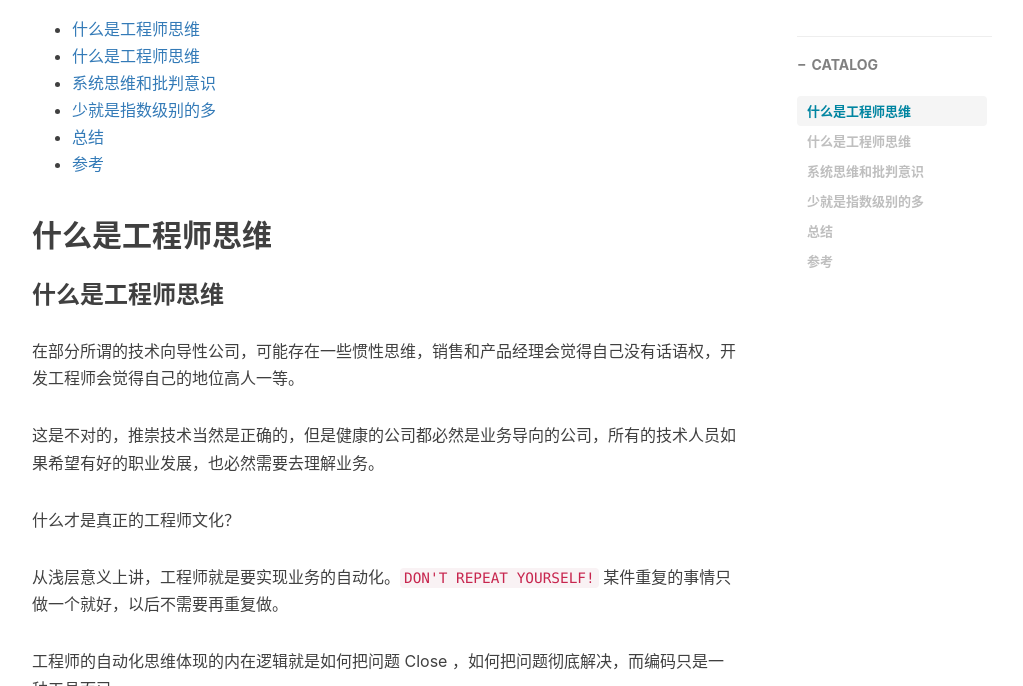
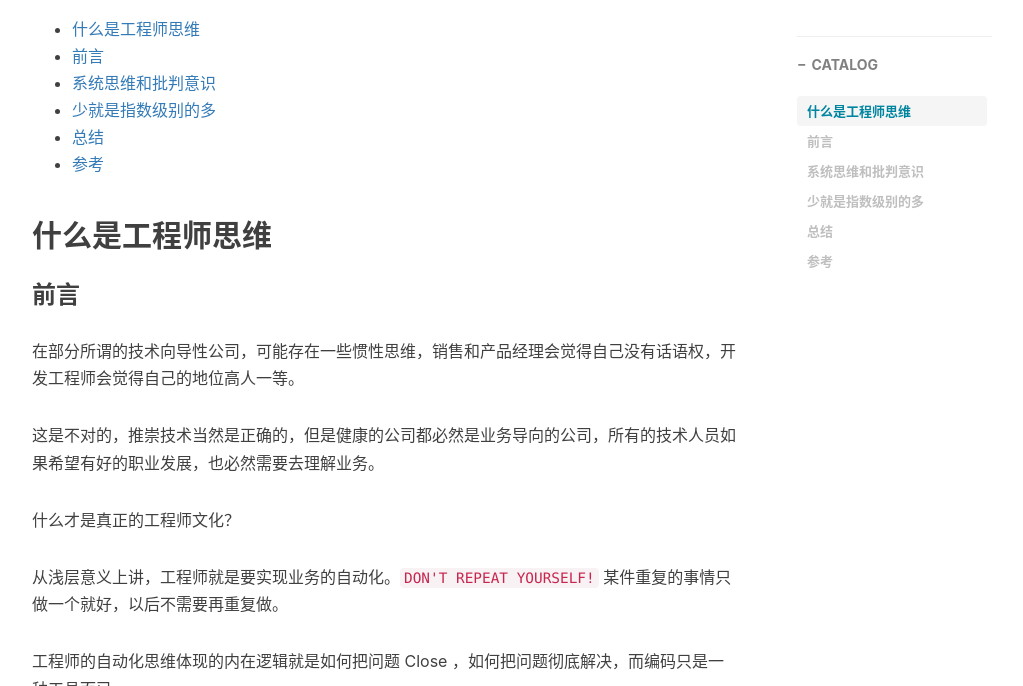
Before and after one commit to boilingfrog/boilingfrog.github.io, a Jekyll site: the page built from _posts/2024-04-24-什么是工程师思维.md, in a window 1280 px wide and 900 px high, scrolled down 313 px, cut to the strip 214-900 px from the top of the window. Shown: the whole strip, without its empty margins (233-1256 px from the left). Built offline with Jekyll 4.4.1, drawn with Linux system fonts in a browser that asks for light colours; nearby versions of some CDN libraries; comment, search, counter and statistics services are not loaded.

Commit message:
feat：什么是工程师思维

```diff
--- a/_posts/2024-04-24-什么是工程师思维.md
+++ b/_posts/2024-04-24-什么是工程师思维.md
@@ -14,7 +14,7 @@ tags:
 <!-- DON'T EDIT THIS SECTION, INSTEAD RE-RUN doctoc TO UPDATE -->
 
 - [什么是工程师思维](#%E4%BB%80%E4%B9%88%E6%98%AF%E5%B7%A5%E7%A8%8B%E5%B8%88%E6%80%9D%E7%BB%B4)
-- [什么是工程师思维](#%E4%BB%80%E4%B9%88%E6%98%AF%E5%B7%A5%E7%A8%8B%E5%B8%88%E6%80%9D%E7%BB%B4-1)
+- [前言](#%E5%89%8D%E8%A8%80)
 - [系统思维和批判意识](#%E7%B3%BB%E7%BB%9F%E6%80%9D%E7%BB%B4%E5%92%8C%E6%89%B9%E5%88%A4%E6%84%8F%E8%AF%86)
 - [少就是指数级别的多](#%E5%B0%91%E5%B0%B1%E6%98%AF%E6%8C%87%E6%95%B0%E7%BA%A7%E5%88%AB%E7%9A%84%E5%A4%9A)
 - [总结](#%E6%80%BB%E7%BB%93)
@@ -25,7 +25,7 @@ tags:
 
 ## 什么是工程师思维
 
-### 什么是工程师思维
+### 前言
 
 在部分所谓的技术向导性公司，可能存在一些惯性思维，销售和产品经理会觉得自己没有话语权，开发工程师会觉得自己的地位高人一等。
 
```
